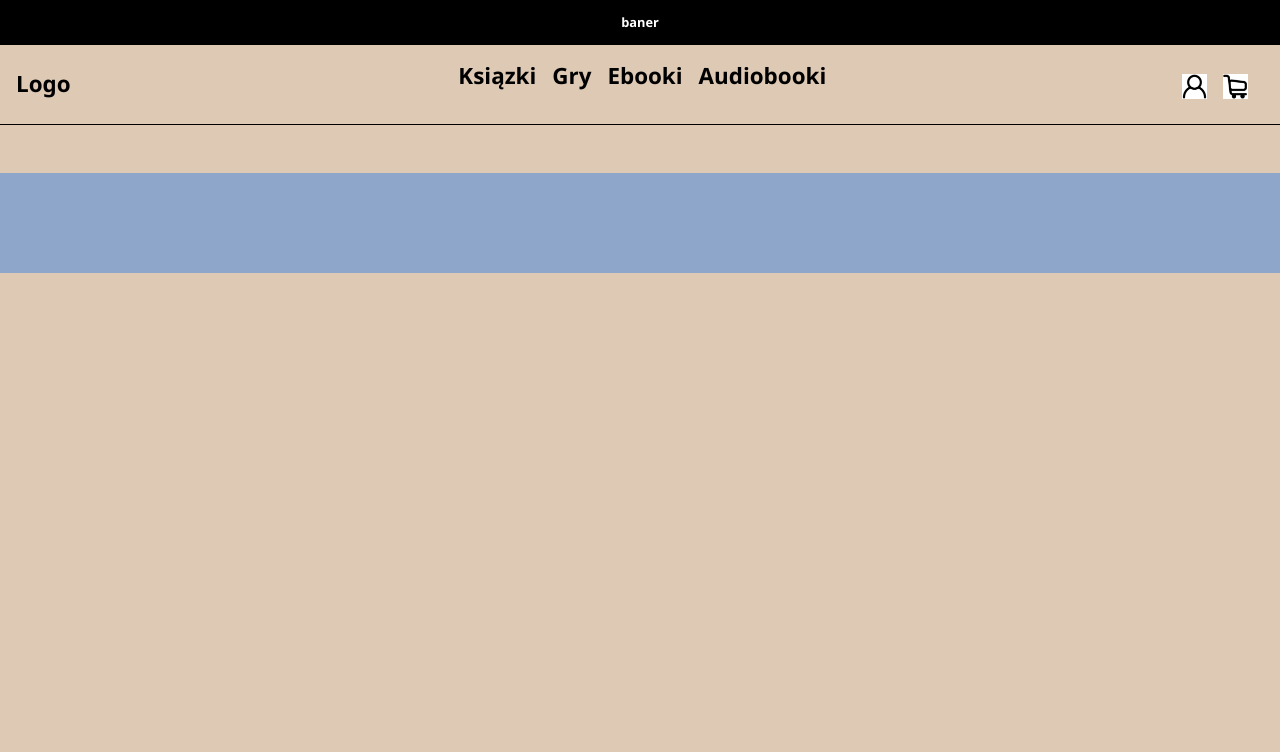
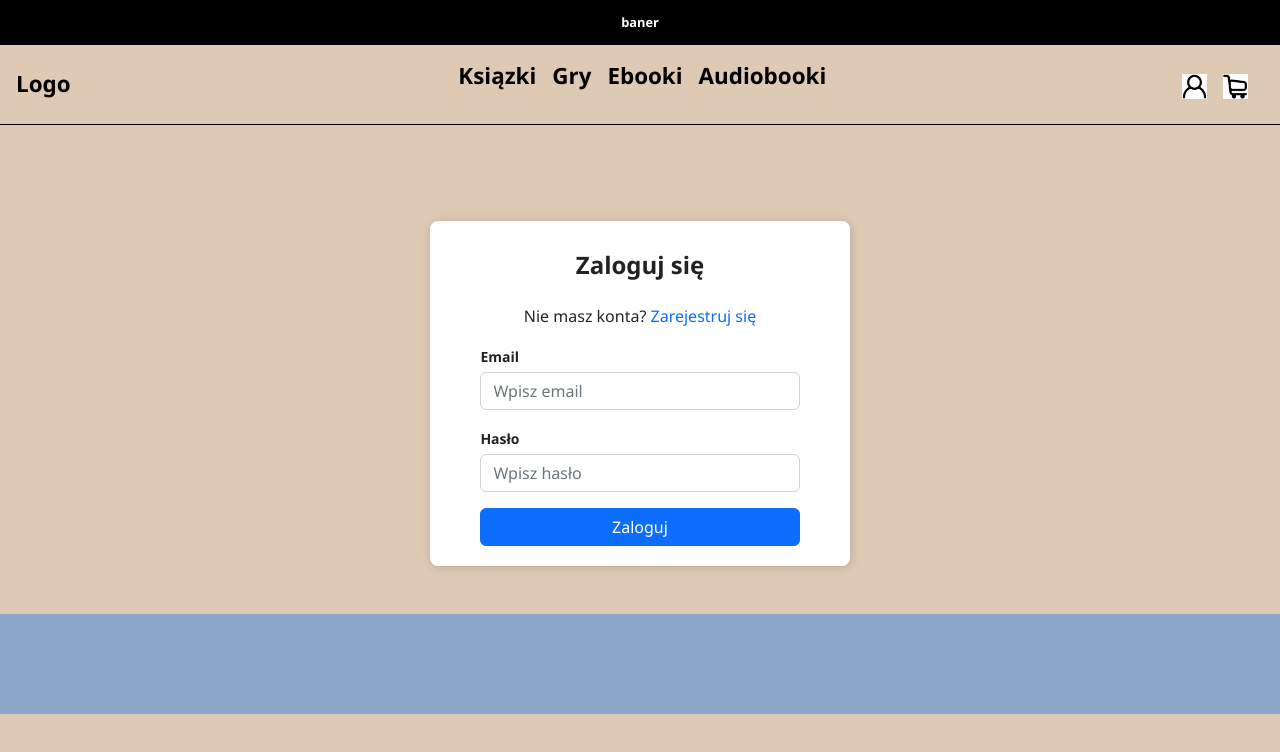
Before and after one commit to Jaroslaw-Bak/bookstore-frontend, a React (Create React App) app: page /Login in a window 1280 px wide. Shown: the top 752 px of the page. Built offline with nearby package versions, Linux system fonts and the light colour scheme.

Commit message:
register fixes

```diff
--- a/src/App.js
+++ b/src/App.js
@@ -1,7 +1,7 @@
 import './App.css';
 import { Routes, Route } from 'react-router-dom';
 import { ShoppingCartProvider } from './context/shoppingCartContext';
-import Auth from './components/Login/Login';
+import Login from './components/Login/Login';
 import Header from './components/Header/Header';
 import Home from './components/Home/Home';
 import SingleProduct from './components/SingleProduct/SingleProduct';
@@ -22,7 +22,7 @@ function App() {
 				<Route path='SingleProduct/:id' element={<SingleProduct />} />
 				<Route path='Cart' element={<Cart />} />
 				<Route path='Profile' element={<Profile />} />
-				<Route path='Auth' element={<Auth />} />
+				<Route path='Login' element={<Login />} />
 				<Route path='Products/:category' element={<ProductsPage />} />
 				<Route path='admin' element={<Admin />}>
 					<Route path='addProduct' element={<AddProduct />} />
--- a/src/components/Login/Login.js
+++ b/src/components/Login/Login.js
@@ -4,13 +4,17 @@ import { useState, useEffect, useContext } from 'react';
 import { useNavigate } from 'react-router-dom';
 import axios from '../../axios';
 
-const Auth = () => {
+const Login = () => {
 	const { auth, setAuth } = useContext(AuthContext);
 
 	const [authMode, setAuthMode] = useState('signIn');
 
 	const [user, setUser] = useState('');
 	const [password, setPassword] = useState('');
+	const [newUser, setNewUser] = useState('');
+	const [newPassword, setNewPassword] = useState('');
+	const [registerMessage, setRegisterMessage] = useState(false);
+	const [confirmNewPassword, setConfirmNewPassword] = useState('');
 	const [errMsg, setErrMsg] = useState('');
 	const [success, setSuccess] = useState(false);
 
@@ -22,8 +26,8 @@ const Auth = () => {
 
 	useEffect(() => {
 		setErrMsg('');
-		success && navigate('/profile');
-	}, [user, password, success,navigate]);
+		success && navigate('/');
+	}, [user, password, success, navigate]);
 
 	const handleLogin = async (e) => {
 		e.preventDefault();
@@ -39,18 +43,34 @@ const Auth = () => {
 			localStorage.setItem('token', token);
 			setUser('');
 			setPassword('');
-			setSuccess(true)
-			auth && console.log(auth)
+			setSuccess(true);
+			auth && console.log(auth);
 		} catch (err) {
 			if (!err?.response) {
 				setErrMsg('No Server Response');
 			} else if (err.response?.status === 400) {
 				setErrMsg('Missing Username or Password');
 			} else if (err.response?.status === 401) {
-				setErrMsg('Unauthorized');
+				setErrMsg('Błąd logowania ');
 			} else {
 				setErrMsg('Login failed');
 			}
+		}
+	};
+
+	const handleRegister = async (e) => {
+		e.preventDefault();
+		try {
+			const response = await axios.post('/users/signup', {
+				email: newUser,
+				password: newPassword,
+				passwordConfirm: confirmNewPassword,
+			});
+			console.log(response.data)
+			setRegisterMessage('Zarejestrowano')
+		} catch (err) {
+			console.log(err);
+			setRegisterMessage('Błąd rejestracji')
 		}
 	};
 
@@ -60,36 +80,36 @@ const Auth = () => {
 				<form className={styles.auth__form} onSubmit={handleLogin}>
 					<div className={styles.auth__form__content}>
 						{errMsg}
-						<h3 className={styles.auth__form__title}>Sign In</h3>
+						<h3 className={styles.auth__form__title}>Zaloguj się</h3>
 						<div className='text-center'>
-							Not registered yet?{' '}
+							Nie masz konta? {''}
 							<span className='link-primary' onClick={() => handleAuthMode()}>
-								Sign Up
+								Zarejestruj się
 							</span>
 						</div>
 						<div className='form-group mt-3'>
-							<label>Email address</label>
+							<label>Email</label>
 							<input
 								type='email'
 								className='form-control mt-1'
-								placeholder='Enter email'
+								placeholder='Wpisz email'
 								value={user}
 								onChange={(e) => setUser(e.target.value)}
 							/>
 						</div>
 						<div className='form-group mt-3'>
-							<label>Password</label>
+							<label>Hasło</label>
 							<input
 								type='password'
 								className='form-control mt-1'
-								placeholder='Enter password'
+								placeholder='Wpisz hasło'
 								onChange={(e) => setPassword(e.target.value)}
 								value={password}
 							/>
 						</div>
 						<div className='d-grid gap-2 mt-3'>
 							<button type='submit' className='btn btn-primary'>
-								Submit
+								Zaloguj
 							</button>
 						</div>
 					</div>
@@ -100,34 +120,49 @@ const Auth = () => {
 	if (authMode === 'signUp') {
 		return (
 			<div className={styles.auth__form__container}>
-				<form className={styles.auth__form}>
+				<form className={styles.auth__form} onSubmit={handleRegister}>
 					<div className={styles.auth__form__content}>
-						<h3 className={styles.auth__form__title}>Sign Up</h3>
+						{registerMessage}
+						<h3 className={styles.auth__form__title}>Rejestracja</h3>
 						<div className='text-center'>
-							Already registered?{' '}
+							Masz już konto?{' '}
 							<span className='link-primary' onClick={() => handleAuthMode()}>
-								Sign In
+								Zaloguj się
 							</span>
 						</div>
 						<div className='form-group mt-3'>
-							<label>Email address</label>
+							<label>Email</label>
 							<input
 								type='email'
 								className='form-control mt-1'
-								placeholder='Email Address'
+								placeholder='Wpisz email'
+								value={newUser}
+								onChange={(e) => setNewUser(e.target.value)}
 							/>
 						</div>
 						<div className='form-group mt-3'>
-							<label>Password</label>
+							<label>Hasło</label>
 							<input
 								type='password'
 								className='form-control mt-1'
-								placeholder='Password'
+								placeholder='Wpisz hasło'
+								onChange={(e) => setNewPassword(e.target.value)}
+								value={newPassword}
 							/>
 						</div>
-						<div className='d-grid gap-2 mt-3'>
+						<div className='form-group mt-3'>
+							<label>Powtórz hasło</label>
+							<input
+								type='password'
+								className='form-control mt-1'
+								placeholder='Powtórz hasło'
+								onChange={(e) => setConfirmNewPassword(e.target.value)}
+								value={confirmNewPassword}
+							/>
+						</div>
+						<div className='d-grid gap-2 mt-4'>
 							<button type='submit' className='btn btn-primary'>
-								Submit
+								Zarejestruj
 							</button>
 						</div>
 					</div>
@@ -136,4 +171,4 @@ const Auth = () => {
 		);
 	}
 };
-export default Auth;
+export default Login;
--- a/src/components/Profile/Profile.js
+++ b/src/components/Profile/Profile.js
@@ -18,7 +18,7 @@ const Profile = () => {
 
 	useEffect(() => {
 		if (!auth) {
-			navigate('/Auth');
+			navigate('/Login');
 		}
 	});
 
--- a/src/components/SingleProduct/SingleProduct.js
+++ b/src/components/SingleProduct/SingleProduct.js
@@ -21,7 +21,7 @@ const SingleProduct = () => {
 
 	useEffect(() => {
 		getData();
-	});
+	},[]);
 
 	return (
 		product && (
```
